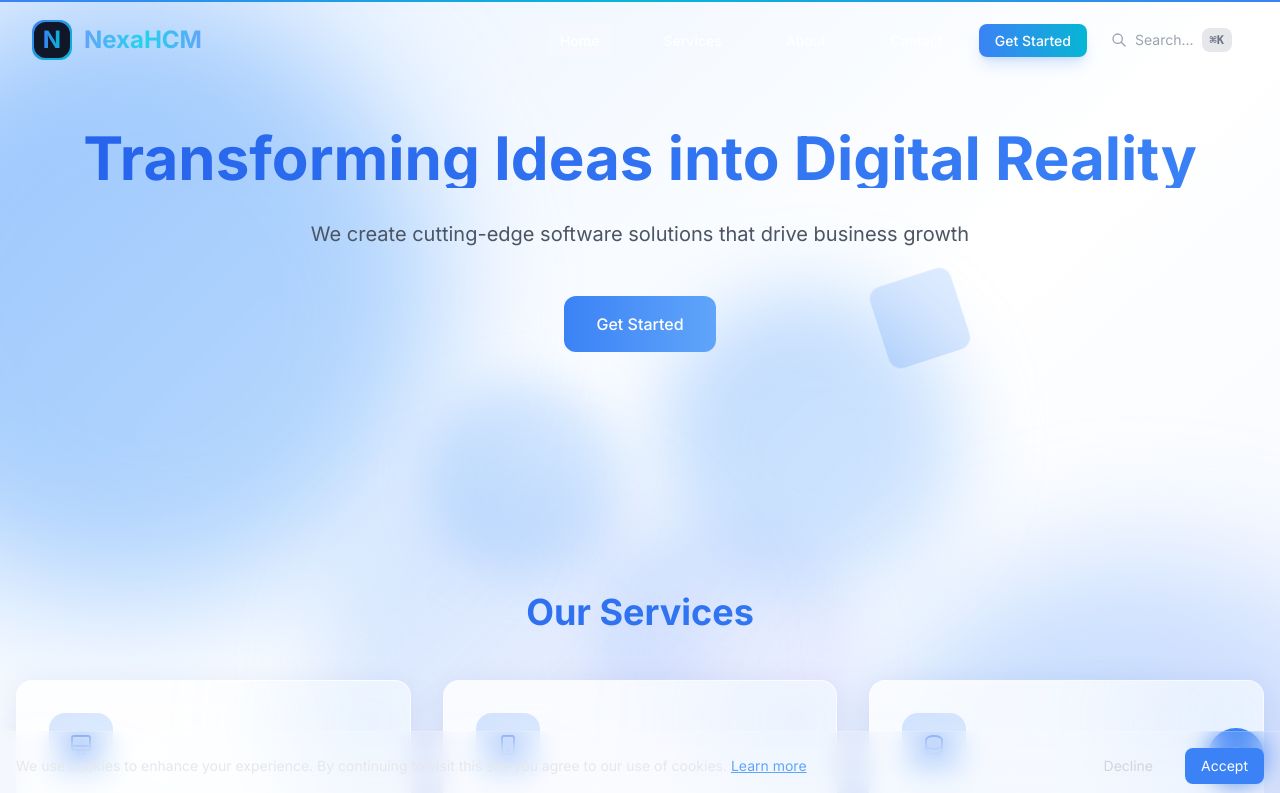
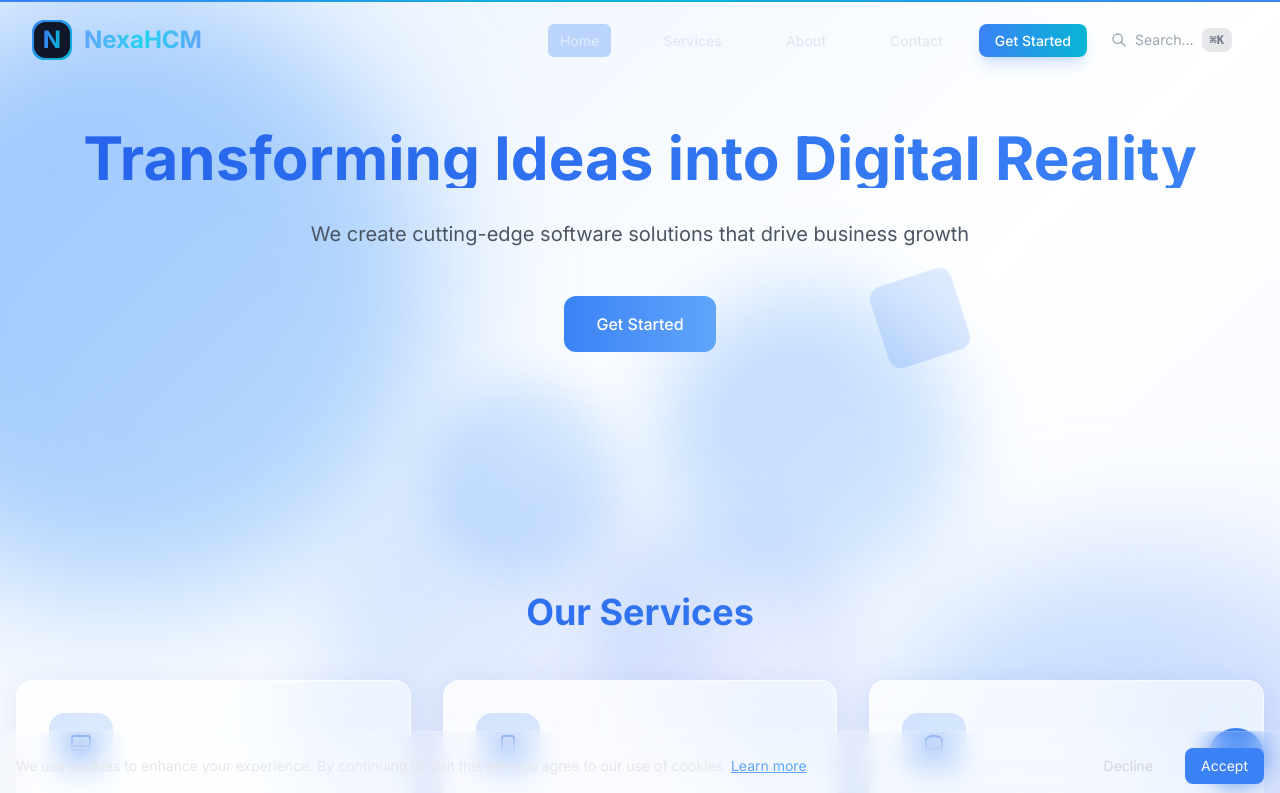
Before and after one commit to Prasanthk4/nexahcm, a React (Vite) app: page / in a window 1280 px wide. Shown: the top 793 px of the page. Built offline with nearby package versions, Linux system fonts and the light colour scheme.

Commit message:
style: Make navigation menu text darker and more visible

```diff
--- a/src/components/Navbar.jsx
+++ b/src/components/Navbar.jsx
@@ -73,15 +73,15 @@ const Navbar = ({ children }) => {
                     to={link.path}
                     className={`relative px-4 py-2 rounded-lg text-sm font-medium transition-all duration-300 group ${
                       location.pathname === link.path
-                        ? 'text-white'
-                        : 'text-white/90 hover:text-white'
+                        ? 'text-blue-100'
+                        : 'text-slate-200 hover:text-blue-100'
                     }`}
                   >
                     <motion.span
                       className={`px-3 py-2 rounded-md text-sm font-medium ${
                         location.pathname === link.path
-                          ? 'text-white bg-white/20'
-                          : 'text-white/90 hover:text-white hover:bg-white/10'
+                          ? 'text-blue-100 bg-blue-500/30'
+                          : 'text-slate-200 hover:text-blue-100 hover:bg-blue-500/20'
                       } transition-colors`}
                       whileHover={{ scale: 1.05 }}
                       whileTap={{ scale: 0.95 }}
```
